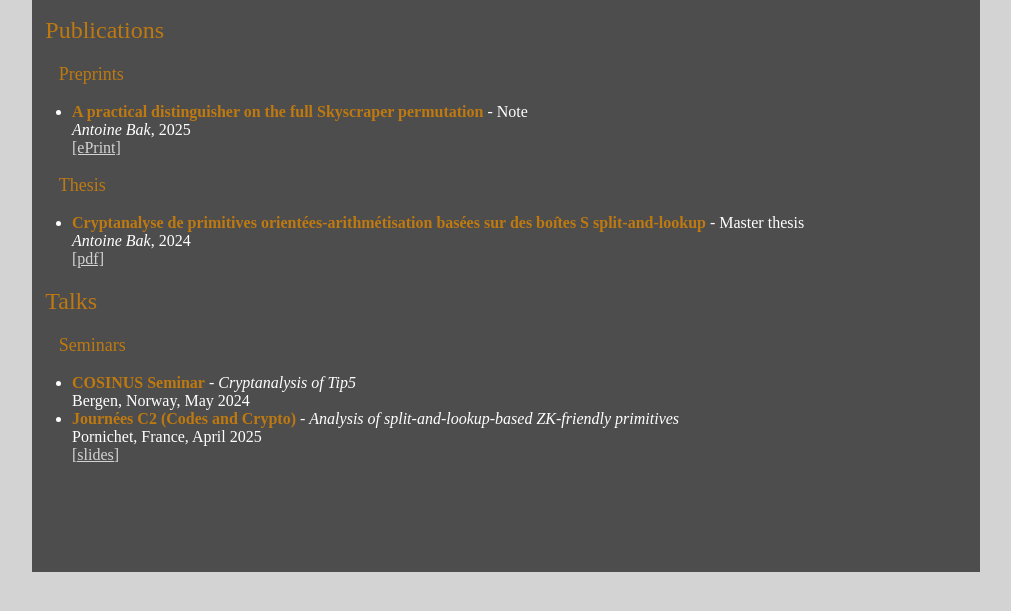
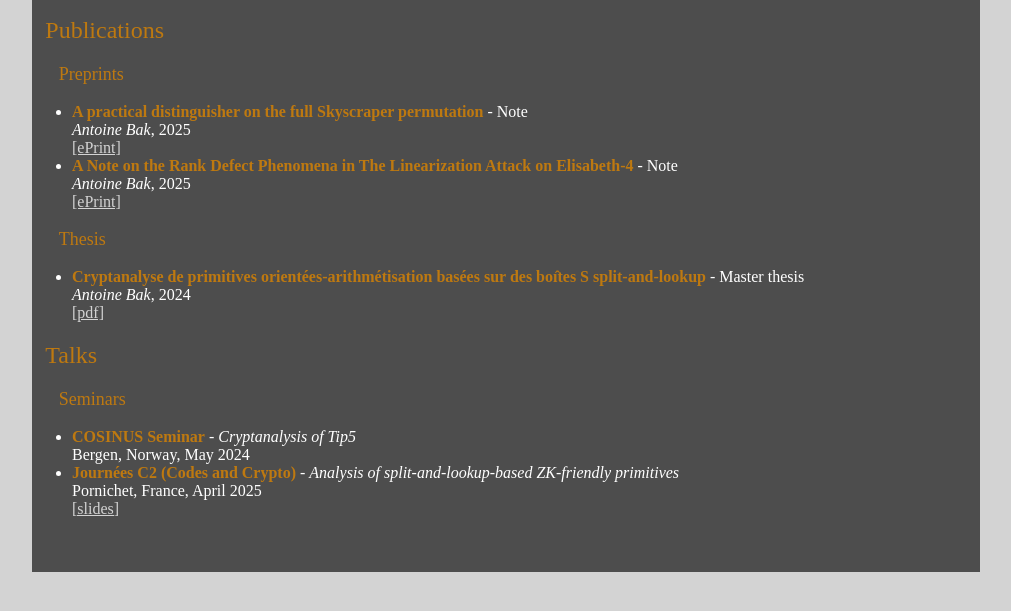
Before and after one commit to AntoineBak/AntoineBak.github.io, a plain HTML site: page research.html in a window 1280 px wide. Shown: the part 181-792 px from the top of the page, without its empty margins (134-1145 px from the left). Drawn offline with Linux system fonts and the light colour scheme.

Commit message:
[+] Add note on Elisabeth.

```diff
--- a/research.html
+++ b/research.html
@@ -39,6 +39,11 @@
 				<em>Antoine Bak</em>, 2025 <br>
 				<a href="https://eprint.iacr.org/2025/102">[ePrint]</a>
 			</li>
+
+			<li><strong>A Note on the Rank Defect Phenomena in The Linearization Attack on Elisabeth-4</strong> - Note <br>
+				<em>Antoine Bak</em>, 2025 <br>
+				<a href="https://eprint.iacr.org/2025/1133">[ePrint]</a>
+			</li>
 		</ul>
 
 		<h3>Thesis</h3>
```
Also changed, not shown: 1 other file.
